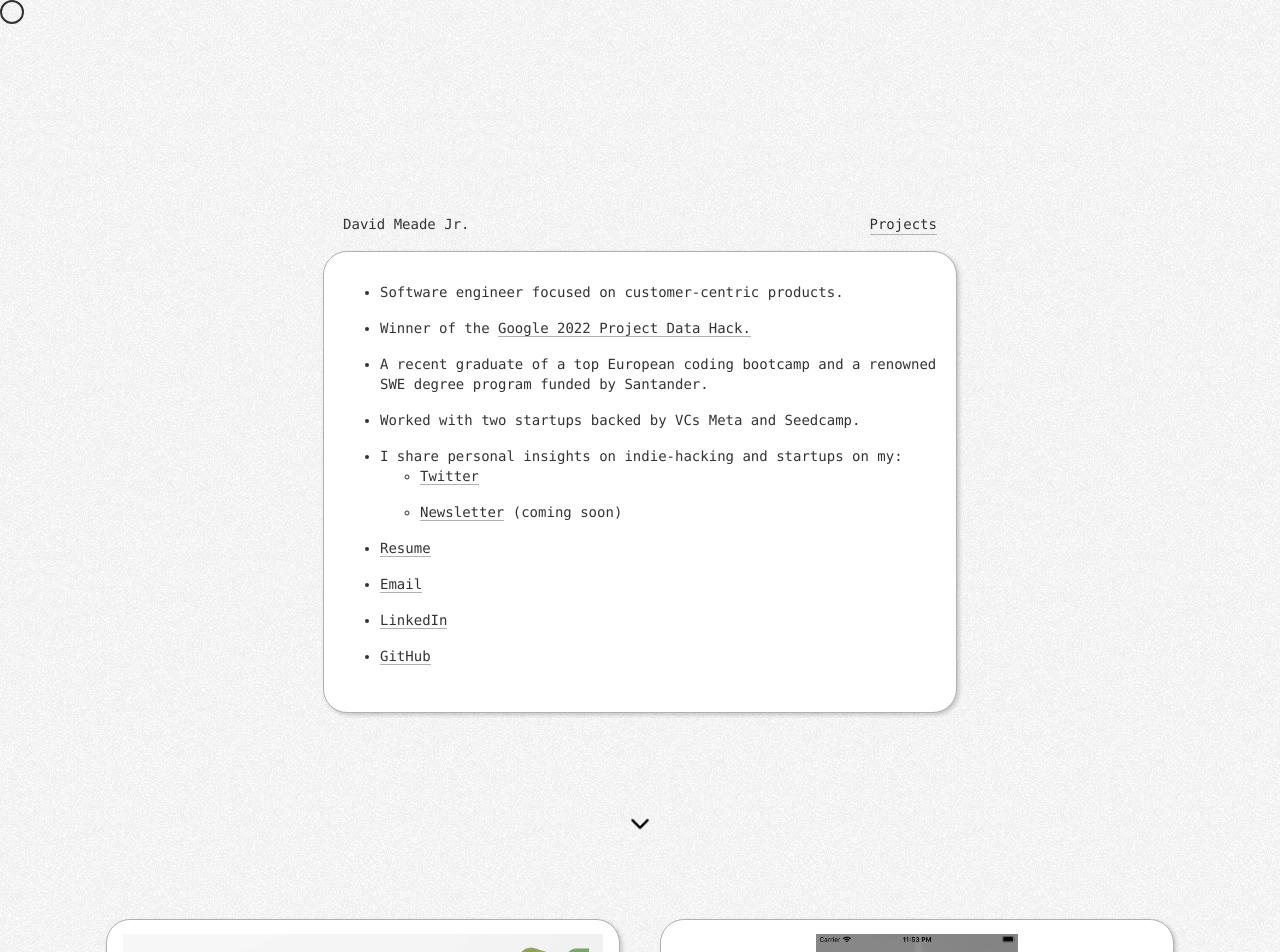
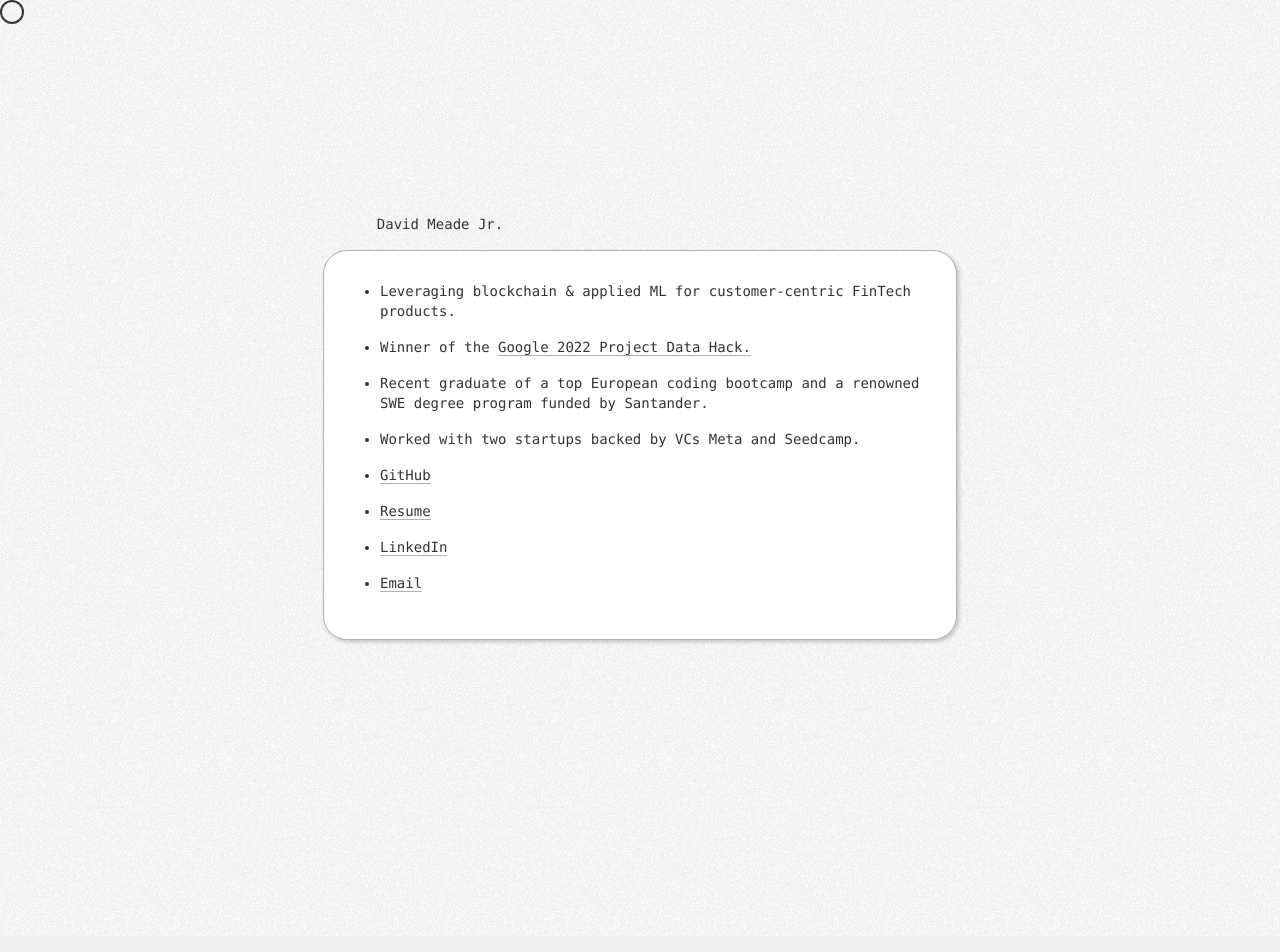
Before and after one commit to davidmeadejr/personal-website, a React (Create React App) app: page / in a window 1280 px wide. Shown: the top 952 px of the page. Built offline with nearby package versions, Linux system fonts and the light colour scheme.

Commit message:
Feat: Updated my website

```diff
--- a/src/App.js
+++ b/src/App.js
@@ -16,7 +16,7 @@
         </div>
         <div className="content">
           <ul>
-            <li>Software engineer focused on customer-centric products.</li>
+            <li>Leveraging blockchain & applied ML for customer-centric FinTech products.</li>
             <li>
               Winner of the&nbsp;
               <a href="https://hackerthon.ai/" target="_blank" rel="noreferrer">
@@ -24,7 +24,7 @@
               </a>
             </li>
             <li>
-              A recent graduate of a top European coding bootcamp and a renowned SWE degree program funded by Santander.
+              Recent graduate of a top European coding bootcamp and a renowned SWE degree program funded by Santander.
             </li>
             <li>Worked with two startups backed by VCs Meta and Seedcamp.</li>
             {/* <li className="examples">
@@ -38,7 +38,7 @@
                 </li>
               </ul>
             </li> */}
-            <li>
+            {/* <li>
               I share personal insights on indie-hacking and startups on my:
               <ul>
                 <li className="twitter">
@@ -53,15 +53,15 @@
                   (coming soon)
                 </li>
               </ul>
+            </li> */}
+            <li>
+              <a href="https://github.com/davidmeadejr" target="_blank" rel="noreferrer">
+                GitHub
+              </a>
             </li>
             <li>
               <a href="https://github.com/davidmeadejr/external-curriculum-vitae/blob/master/external-curriculum-vitae-updated.pdf">
                 Resume
-              </a>
-            </li>
-            <li>
-              <a href="mailto:davidmeadejnr@gmail.com" target="_blank" rel="noreferrer">
-                Email
               </a>
             </li>
             <li>
@@ -70,19 +70,19 @@
               </a>
             </li>
             <li>
-              <a href="https://github.com/davidmeadejr" target="_blank" rel="noreferrer">
-                GitHub
+              <a href="mailto:davidmeadejnr@gmail.com" target="_blank" rel="noreferrer">
+                Email
               </a>
             </li>
           </ul>
         </div>
-        <div className="caretContainer">
+        {/* <div className="caretContainer">
           <img className="caret" src="assets/icons/caretDown.png" alt="Caret Down"></img>
-        </div>
-        <div className="projectSection" id="projects">
+        </div> */}
+        {/* <div className="projectSection" id="projects">
           <NudgewellProject image={nudgewell} />
           <DivvyProject image={divvy} />
-        </div>
+        </div> */}
       </div>
     </>
   );
--- a/src/components/Navbar.js
+++ b/src/components/Navbar.js
@@ -7,7 +7,7 @@
       <ul>
         <li className="navbarContainer typewriter">
           <p className="title">David Meade Jr.</p>
-          <a href="#projects">Projects</a>
+          {/* <a href="#projects">Projects</a> */}
         </li>
       </ul>
     </nav>
```
